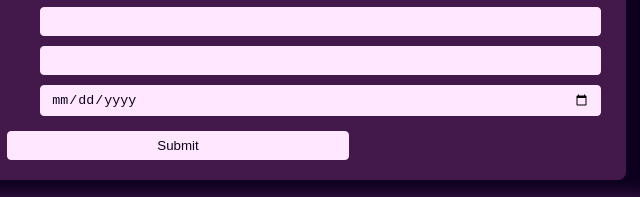
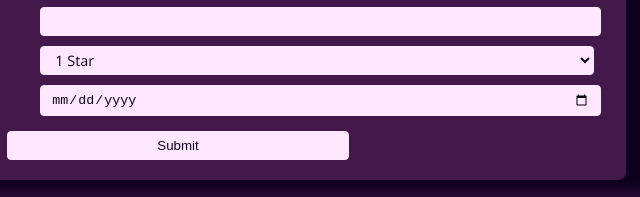
Before and after one commit to athenacats/goodreads, a website: page index.html in a window 1280 px wide. Shown: the part 155-352 px from the top of the page, 462-1102 px from the left. Drawn offline with nearby package versions, Linux system fonts and the light colour scheme.

Commit message:
Add and style dropdown menu for myrating

```diff
--- a/index.html
+++ b/index.html
@@ -25,7 +25,13 @@
       <label for="avgrating">Goodreads Rating:</label>
       <input type="text" id="avgrating" name="avgrating">
       <label for="myrating">My Rating:</label>
-      <input type="text" id="myrating" name="myrating">
+      <select name="rating" id="myrating" name="myrating">
+        <option value="1star">1 Star</option>
+        <option value="2star">2 Star</option>
+        <option value="3star">3 Star</option>
+        <option value="4star">4 Star</option>
+        <option value="5star">5 Star</option>
+      </select>
       <label for="datefinished">Date Finished:</label>
       <input type="date" id="datefinished" name="datefinished" webkitdirectory>
       <button type="button">Submit</button>
--- a/style.css
+++ b/style.css
@@ -63,6 +63,19 @@ input:focus {
   border: 3px solid var(--text);
 }
 
+select#myrating {
+  font-size: 0.9rem;
+  padding: 3px 10px;
+  font-family: "Open Sans", sans-serif;
+  width: 97%;
+  border: 1px solid;
+  border-radius: 4px;
+  border-color: var(--text);
+  margin: 5px;
+  background-color: var(--text);
+  color: var(--form-text);
+}
+
 button {
   background-color: var(--text);
   color: var(--form-text);
```
